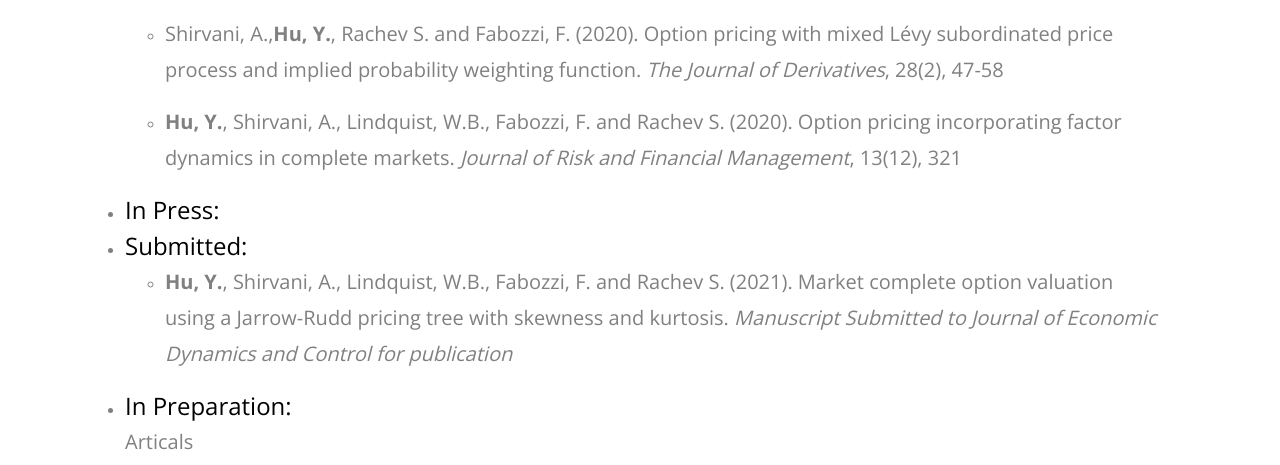
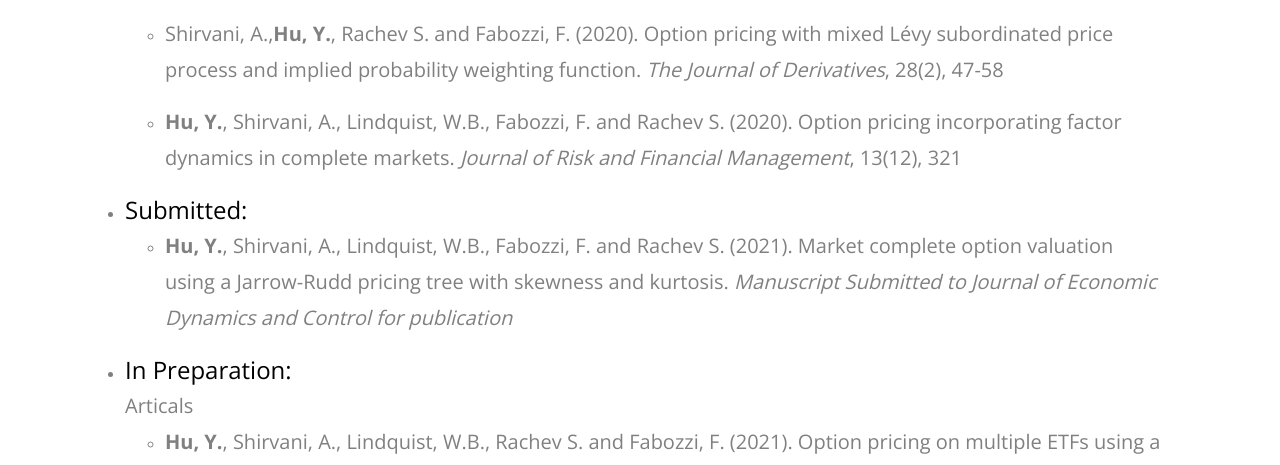
Before and after one commit to yuanhu26/PersonalWebsite, a Django app: page /resume.html in a window 1280 px wide. Shown: the part 2044-2509 px from the top of the page. Run offline with Django 3.2, Linux system fonts and the light colour scheme; some libraries are stand-ins or nearby versions; some web fonts are replaced.

Commit message:
in press delet

```diff
--- a/website/templates/resume.html
+++ b/website/templates/resume.html
@@ -202,9 +202,6 @@
 			              			</ul>
 			              		</li>
 
-			              		<li><h2 class="mb-0">In Press:</h2>
-			              		</li>
-
 			              		<li><h2 class="mb-0">Submitted:</h2>
 							          	<ul>
 			              				<li><p class ="mb-3",  style = "font-size: 20px;"><b>Hu, Y.</b>, Shirvani, A., Lindquist, W.B., Fabozzi, F. and Rachev S. (2021). Market complete option valuation using a Jarrow-Rudd pricing tree with skewness and kurtosis. <i>Manuscript Submitted to Journal of Economic Dynamics and Control for publication</i></p></li>
```
